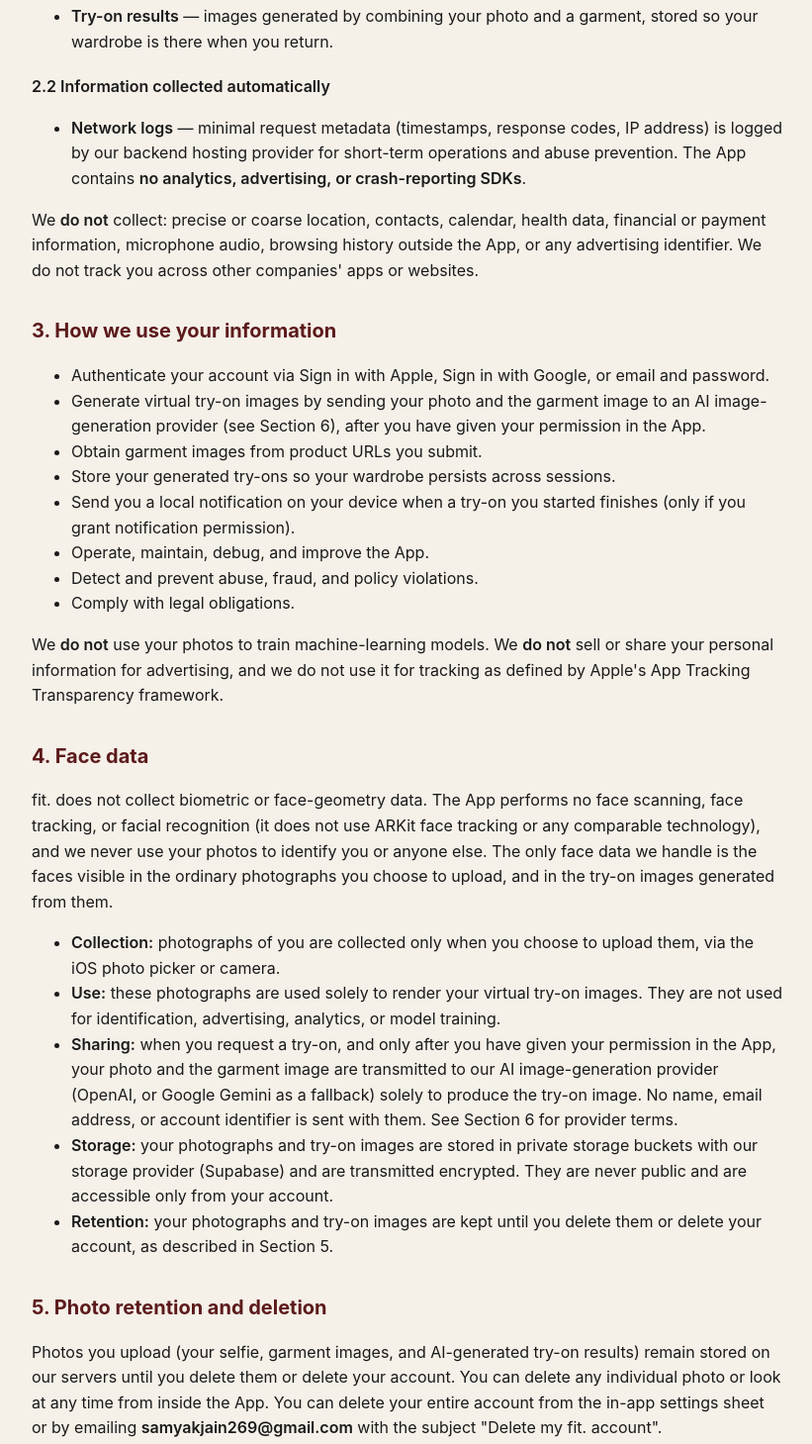
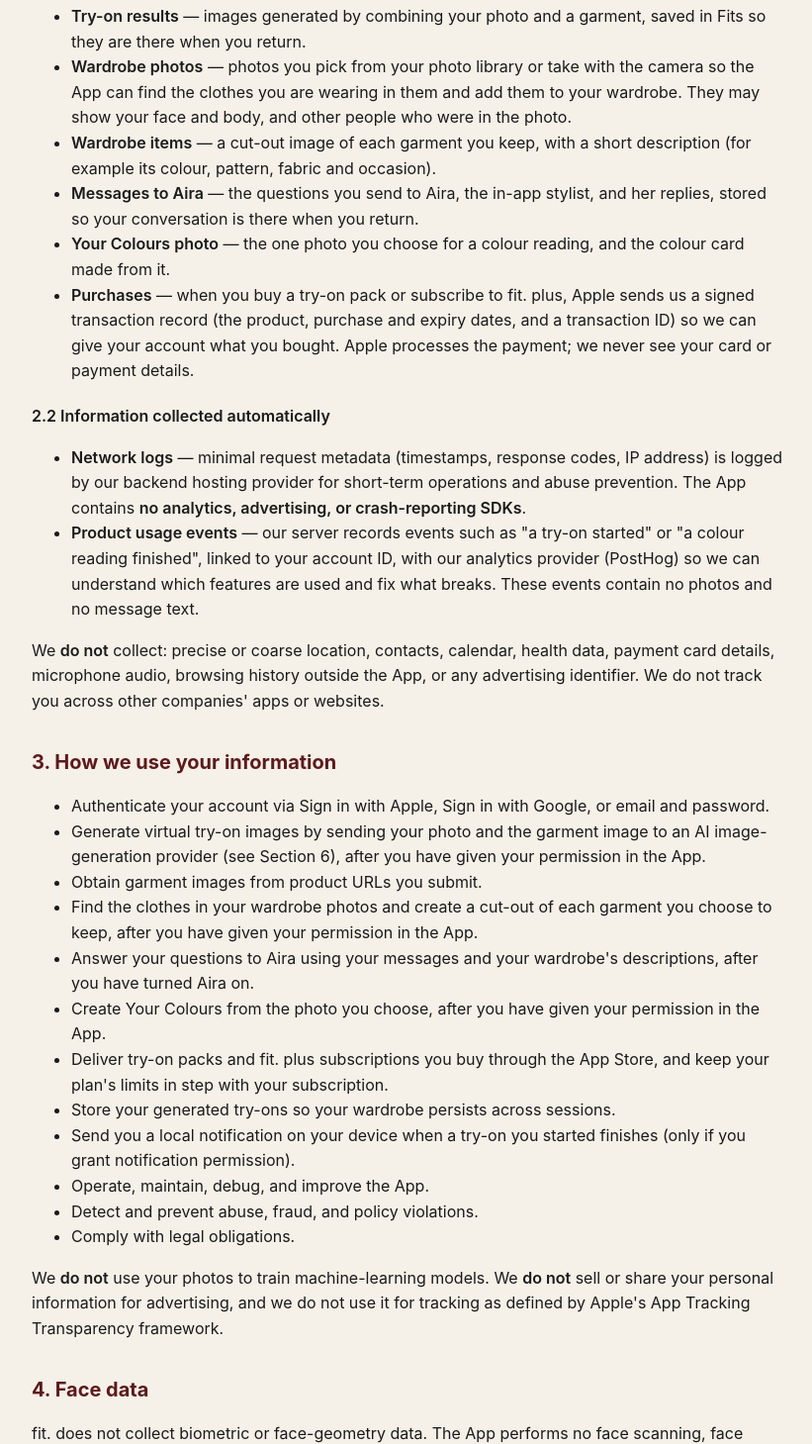
Before and after one commit to samyakjain0606/fit-legal, a plain HTML site: page ios-privacy-policy.html in a window 1280 px wide. Shown: the part 806-2265 px from the top of the page at 99% size, without its empty margins (228-1049 px from the left). Drawn offline with Linux system fonts and the light colour scheme.

Commit message:
iOS privacy policy: wardrobe import, Aira, Your Colours, purchases and storage (1.0.5) (#2)

```diff
--- a/ios-privacy-policy.html
+++ b/ios-privacy-policy.html
@@ -31,7 +31,7 @@
 <p class="updated"><a href="https://fit.dugoutapps.live/">← fit. website</a></p>
 
 <h1>Privacy Policy for fit. (iOS)</h1>
-<p class="updated"><strong>Last updated:</strong> July 9, 2026</p>
+<p class="updated"><strong>Last updated:</strong> October 8, 2026</p>
 
 <p>This Privacy Policy describes how the fit. mobile application ("fit.", "we", "us", or "our") collects, uses, stores, and shares information when you use our iOS application (the "App"). By using fit., you agree to the practices described below.</p>
 
@@ -46,21 +46,31 @@
   <li><strong>Name</strong> — if your Apple or Google account shares a name at sign-in, or if you enter a display name in settings, it is stored to personalize your account.</li>
   <li><strong>Photos of yourself</strong> — uploaded so the App can generate virtual try-on images. Because these are ordinary photographs of you, they typically show your face and body.</li>
   <li><strong>Photos and URLs of garments</strong> — provided by you (photo library uploads, camera captures, or e-commerce product links such as Myntra or Ajio) so the App can obtain the garment image.</li>
-  <li><strong>Try-on results</strong> — images generated by combining your photo and a garment, stored so your wardrobe is there when you return.</li>
+  <li><strong>Try-on results</strong> — images generated by combining your photo and a garment, saved in Fits so they are there when you return.</li>
+  <li><strong>Wardrobe photos</strong> — photos you pick from your photo library or take with the camera so the App can find the clothes you are wearing in them and add them to your wardrobe. They may show your face and body, and other people who were in the photo.</li>
+  <li><strong>Wardrobe items</strong> — a cut-out image of each garment you keep, with a short description (for example its colour, pattern, fabric and occasion).</li>
+  <li><strong>Messages to Aira</strong> — the questions you send to Aira, the in-app stylist, and her replies, stored so your conversation is there when you return.</li>
+  <li><strong>Your Colours photo</strong> — the one photo you choose for a colour reading, and the colour card made from it.</li>
+  <li><strong>Purchases</strong> — when you buy a try-on pack or subscribe to fit. plus, Apple sends us a signed transaction record (the product, purchase and expiry dates, and a transaction ID) so we can give your account what you bought. Apple processes the payment; we never see your card or payment details.</li>
 </ul>
 
 <h3>2.2 Information collected automatically</h3>
 <ul>
   <li><strong>Network logs</strong> — minimal request metadata (timestamps, response codes, IP address) is logged by our backend hosting provider for short-term operations and abuse prevention. The App contains <strong>no analytics, advertising, or crash-reporting SDKs</strong>.</li>
+  <li><strong>Product usage events</strong> — our server records events such as "a try-on started" or "a colour reading finished", linked to your account ID, with our analytics provider (PostHog) so we can understand which features are used and fix what breaks. These events contain no photos and no message text.</li>
 </ul>
 
-<p>We <strong>do not</strong> collect: precise or coarse location, contacts, calendar, health data, financial or payment information, microphone audio, browsing history outside the App, or any advertising identifier. We do not track you across other companies' apps or websites.</p>
+<p>We <strong>do not</strong> collect: precise or coarse location, contacts, calendar, health data, payment card details, microphone audio, browsing history outside the App, or any advertising identifier. We do not track you across other companies' apps or websites.</p>
 
 <h2>3. How we use your information</h2>
 <ul>
   <li>Authenticate your account via Sign in with Apple, Sign in with Google, or email and password.</li>
   <li>Generate virtual try-on images by sending your photo and the garment image to an AI image-generation provider (see Section 6), after you have given your permission in the App.</li>
   <li>Obtain garment images from product URLs you submit.</li>
+  <li>Find the clothes in your wardrobe photos and create a cut-out of each garment you choose to keep, after you have given your permission in the App.</li>
+  <li>Answer your questions to Aira using your messages and your wardrobe's descriptions, after you have turned Aira on.</li>
+  <li>Create Your Colours from the photo you choose, after you have given your permission in the App.</li>
+  <li>Deliver try-on packs and fit. plus subscriptions you buy through the App Store, and keep your plan's limits in step with your subscription.</li>
   <li>Store your generated try-ons so your wardrobe persists across sessions.</li>
   <li>Send you a local notification on your device when a try-on you started finishes (only if you grant notification permission).</li>
   <li>Operate, maintain, debug, and improve the App.</li>
@@ -73,14 +83,15 @@
 <p>fit. does not collect biometric or face-geometry data. The App performs no face scanning, face tracking, or facial recognition (it does not use ARKit face tracking or any comparable technology), and we never use your photos to identify you or anyone else. The only face data we handle is the faces visible in the ordinary photographs you choose to upload, and in the try-on images generated from them.</p>
 <ul>
   <li><strong>Collection:</strong> photographs of you are collected only when you choose to upload them, via the iOS photo picker or camera.</li>
-  <li><strong>Use:</strong> these photographs are used solely to render your virtual try-on images. They are not used for identification, advertising, analytics, or model training.</li>
-  <li><strong>Sharing:</strong> when you request a try-on, and only after you have given your permission in the App, your photo and the garment image are transmitted to our AI image-generation provider (OpenAI, or Google Gemini as a fallback) solely to produce the try-on image. No name, email address, or account identifier is sent with them. See Section 6 for provider terms.</li>
-  <li><strong>Storage:</strong> your photographs and try-on images are stored in private storage buckets with our storage provider (Supabase) and are transmitted encrypted. They are never public and are accessible only from your account.</li>
-  <li><strong>Retention:</strong> your photographs and try-on images are kept until you delete them or delete your account, as described in Section 5.</li>
+  <li><strong>Use:</strong> these photographs are used only for the feature you started them from: rendering your try-on images, finding the clothes in your wardrobe photos, or creating Your Colours. They are not used for advertising, analytics, or model training.</li>
+  <li><strong>Wardrobe photos and your profile photo:</strong> when you import photos into your wardrobe, your profile photo (if you have added one) is sent with them so the AI model can tell which clothes in a photo are yours and which belong to friends in the shot. This is a visual comparison made by the model for that one reading. We do not create, store or keep face templates or face-geometry data, and the comparison is never used to identify anyone else.</li>
+  <li><strong>Sharing:</strong> only after you have given your permission in the App, your photos are transmitted to our AI providers solely for the feature you asked for: OpenAI (or Google Gemini as a fallback) for try-ons and Your Colours, and OpenAI for wardrobe imports. No name, email address, or account identifier is sent with them. See Section 6 for provider terms.</li>
+  <li><strong>Storage:</strong> your photographs, try-on images and wardrobe cut-outs are stored with our storage providers (Cloudflare R2 and Supabase) and are transmitted encrypted. Each file sits behind a long, unguessable link that is never listed or shared publicly, and the App only shows it to your account.</li>
+  <li><strong>Retention:</strong> your photographs and try-on images are kept until you delete them or delete your account, as described in Section 5. <strong>Wardrobe photos are the exception:</strong> each one is deleted from our servers as soon as the clothes are out of it, whether or not anything was found. Only the cut-outs you keep are stored.</li>
 </ul>
 
 <h2>5. Photo retention and deletion</h2>
-<p>Photos you upload (your selfie, garment images, and AI-generated try-on results) remain stored on our servers until you delete them or delete your account. You can delete any individual photo or look at any time from inside the App. You can delete your entire account from the in-app settings sheet or by emailing <strong>samyakjain269@gmail.com</strong> with the subject "Delete my fit. account".</p>
+<p>Photos you upload (your selfie, garment images, AI-generated try-on results, wardrobe cut-outs and your colour card) remain stored on our servers until you delete them or delete your account. You can delete any individual photo or look at any time from inside the App. You can delete your entire account from the in-app settings sheet or by emailing <strong>samyakjain269@gmail.com</strong> with the subject "Delete my fit. account".</p>
 <p>When you request account deletion, all account-linked photos and try-on records are removed from our active systems within <strong>30 days</strong>. Anonymous, aggregated metrics that do not identify you may be retained indefinitely.</p>
 <p>For details on what is deleted and what may be briefly retained, see our <a href="delete-account.html">Delete your account</a> page.</p>
 
@@ -88,12 +99,15 @@
 <p>We share information only with the following categories of service providers, who process it on our behalf under contract:</p>
 <table>
   <tr><th>Provider</th><th>Purpose</th><th>Data shared</th></tr>
-  <tr><td>Supabase</td><td>Authentication, database, and file storage for your photos and try-on records</td><td>Email address, user ID, your uploaded photos, garment images, and AI-generated try-on images</td></tr>
+  <tr><td>Supabase</td><td>Authentication, database, and file storage for your photos</td><td>Email address, user ID, your account records (try-ons, wardrobe items, Aira conversations, purchases), and your uploaded photos and garment images</td></tr>
+  <tr><td>Cloudflare (R2 storage)</td><td>File storage for your photos, try-on images and wardrobe cut-outs</td><td>Your uploaded photos, garment images, AI-generated try-on images and wardrobe cut-outs</td></tr>
+  <tr><td>Apple (App Store purchases)</td><td>Processes payments for try-on packs and fit. plus, and tells us about renewals, cancellations and refunds</td><td>We receive the transaction record described in Section 2.1. Apple handles all payment details.</td></tr>
+  <tr><td>PostHog</td><td>Product analytics from our server</td><td>Your account ID and product usage events (Section 2.2). No photos or message text.</td></tr>
   <tr><td>Apple (Sign in with Apple)</td><td>Optional first-party sign-in; Apple verifies your identity and returns an identity token to us</td><td>Your Apple account email or private-relay address, and name if you choose to share it (only if you choose Sign in with Apple)</td></tr>
   <tr><td>Google (Sign in with Google)</td><td>Optional third-party sign-in; Google verifies your identity and returns an ID token to us</td><td>Your Google account email and name (only if you choose Sign in with Google)</td></tr>
   <tr><td>Railway</td><td>Backend application hosting</td><td>API request metadata (timestamps, IP address, response codes)</td></tr>
-  <tr><td><strong>OpenAI</strong> (image-generation API, primary provider)</td><td>Generates the AI try-on image by combining your photo and the garment image when you run a fit check</td><td>Your uploaded photo and the garment image, transmitted only after you have given your permission in the App and only when you initiate a try-on. No name, email, or account identifier is sent. Per OpenAI's API policy, inputs may be retained for up to 30 days for abuse monitoring and are not used to train OpenAI's models.</td></tr>
-  <tr><td><strong>Google Gemini</strong> (image-generation API, fallback provider)</td><td>Generates the AI try-on image when OpenAI is unavailable</td><td>The same two images, under the same conditions as OpenAI above. Per the Gemini API's paid-tier terms, inputs are not used to train Google's models and may be retained briefly for abuse monitoring.</td></tr>
+  <tr><td><strong>OpenAI</strong> (AI API, primary provider)</td><td>Generates try-on images and Your Colours; finds the clothes in your wardrobe photos and creates their cut-outs; writes Aira's replies</td><td>For try-ons: your photo and the garment image. For Your Colours: the one photo you choose. For wardrobe imports: the photos you pick and your profile photo. For Aira: your messages and your wardrobe's descriptions. Each is sent only after you have given your permission in the App (or turned Aira on), and only when you use that feature. No name, email, or account identifier is sent. Per OpenAI's API policy, inputs may be retained for up to 30 days for abuse monitoring and are not used to train OpenAI's models.</td></tr>
+  <tr><td><strong>Google Gemini</strong> (image-generation API, fallback provider)</td><td>Generates try-on images and Your Colours when OpenAI is unavailable</td><td>The same two images, under the same conditions as OpenAI above. Per the Gemini API's paid-tier terms, inputs are not used to train Google's models and may be retained briefly for abuse monitoring.</td></tr>
   <tr><td>Product image retrieval (Myntra, Ajio, etc.)</td><td>Obtaining the garment image from a product URL you paste</td><td>The product URL you submit. No data about you is sent to the retailer.</td></tr>
 </table>
 <p>We may also disclose information if required by law, legal process, or to protect rights, property, or safety.</p>
```
